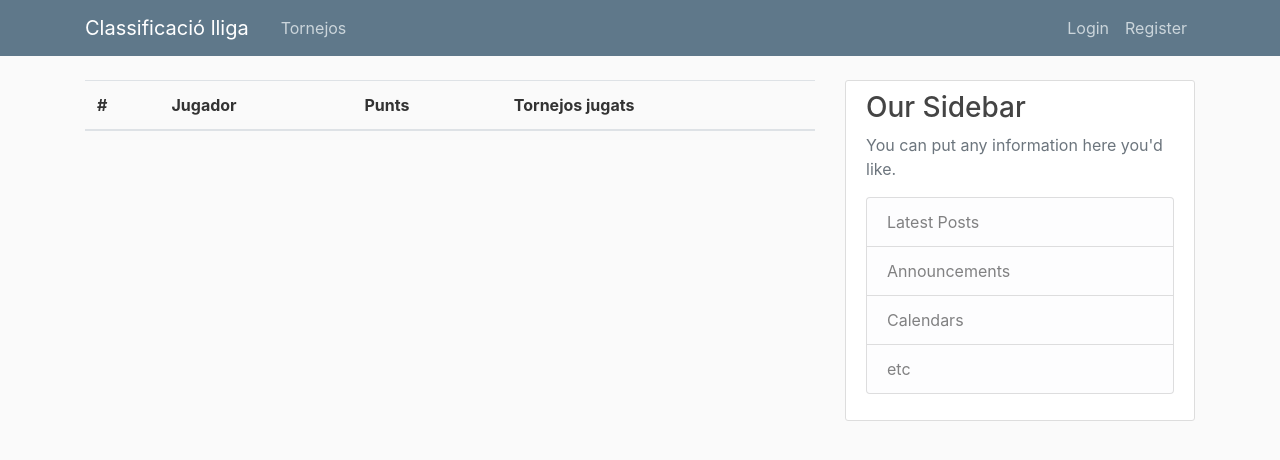
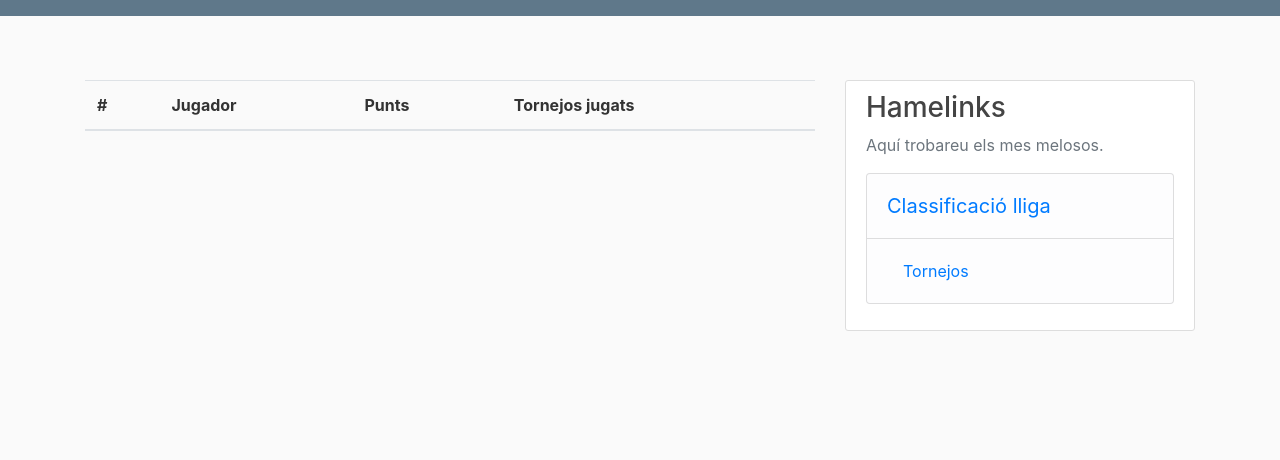
Before and after one commit to a-dal/web_lliga, a Django app: page / in a window 1280 px wide. Shown: the top 460 px of the page. Run offline with Django 5.2, Linux system fonts and the light colour scheme; lists and menus that the app fills with data are empty; some libraries are stand-ins or nearby versions.

Commit message:
change navigation links

```diff
--- a/standings/templates/standings/base.html
+++ b/standings/templates/standings/base.html
@@ -21,22 +21,7 @@
 <body>
     <header class="site-header">
       <nav class="navbar navbar-expand-md navbar-dark bg-steel fixed-top">
-        <div class="container">
-          <a class="navbar-brand mr-4" href="{% url 'standings-home' %}">Classificació lliga</a>
-          <button class="navbar-toggler" type="button" data-toggle="collapse" data-target="#navbarToggle" aria-controls="navbarToggle" aria-expanded="false" aria-label="Toggle navigation">
-          <span class="navbar-toggler-icon"></span>
-          </button>
-          <div class="collapse navbar-collapse" id="navbarToggle">
-            <div class="navbar-nav mr-auto">
-              <a class="nav-item nav-link" href="{% url 'standings-tornejos' %}">Tornejos</a>
-            </div>
-            <!-- Navbar Right Side -->
-            <div class="navbar-nav">
-              <a class="nav-item nav-link" href="#">Login</a>
-              <a class="nav-item nav-link" href="#">Register</a>
-            </div>
-          </div>
-        </div>
+
       </nav>
     </header>
     <main role="main" class="container">
@@ -46,13 +31,15 @@
         </div>
         <div class="col-md-4">
           <div class="content-section">
-            <h3>Our Sidebar</h3>
-            <p class='text-muted'>You can put any information here you'd like.
+            <h3>Hamelinks</h3>
+            <p class='text-muted'>Aquí trobareu els mes melosos.
               <ul class="list-group">
-                <li class="list-group-item list-group-item-light">Latest Posts</li>
-                <li class="list-group-item list-group-item-light">Announcements</li>
-                <li class="list-group-item list-group-item-light">Calendars</li>
-                <li class="list-group-item list-group-item-light">etc</li>
+                <li class="list-group-item list-group-item-light">
+                  <a class="navbar-brand mr-4" href="{% url 'standings-home' %}">Classificació lliga</a>
+                </li>
+                <li class="list-group-item list-group-item-light">
+                  <a class="nav-item nav-link" href="{% url 'standings-tornejos' %}">Tornejos</a>
+                </li>
               </ul>
             </p>
           </div>
```
